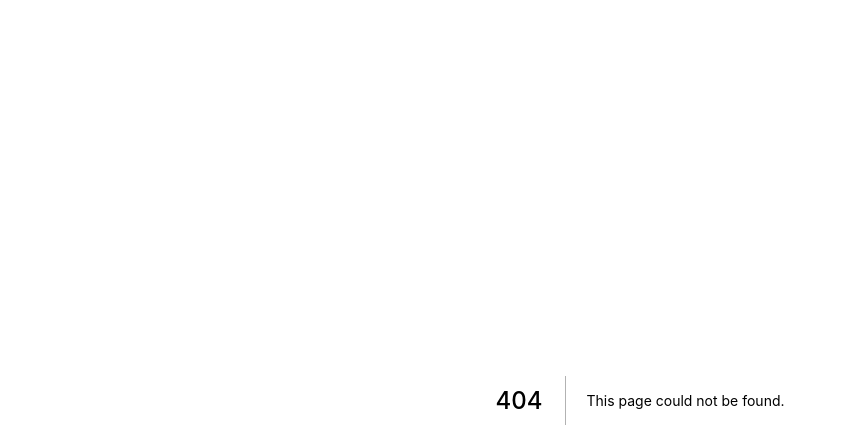
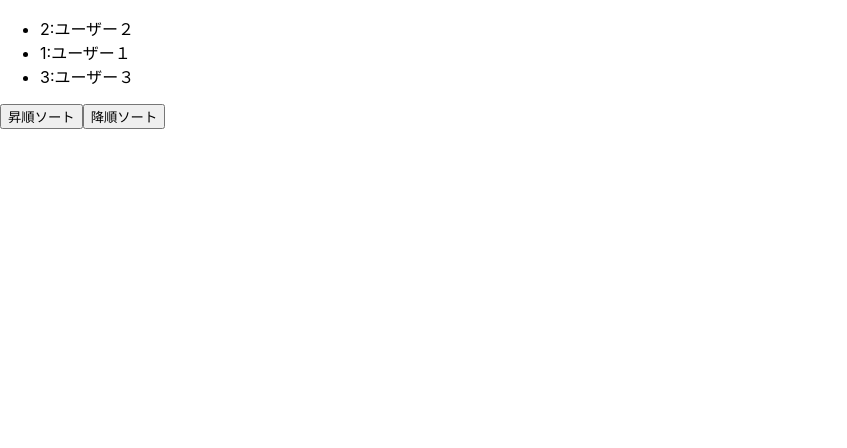
Before and after one commit to masasami/next-sample, a Next.js app: page /component0021 in a window 1280 px wide. Before the commit this address had no page. Shown: the top 448 px of the page, without its empty margins (0-847 px from the left). Built offline with nearby package versions, Linux system fonts and the light colour scheme.

Commit message:
昇順ソート、降順ソート

```diff
--- /dev/null
+++ b/pages/component0021.tsx
@@ -0,0 +1,40 @@
+import { useState } from 'react'
+
+export default function Component() {
+  const [users, setUsers] = useState([
+    { id: 2, name: 'ユーザー２' },
+    { id: 1, name: 'ユーザー１' },
+    { id: 3, name: 'ユーザー３' },
+  ])
+  // 昇順ソート
+  const sortAsc = () => {
+    const sortedUsers = users.sort((user1, user2) => {
+      if (user1.id > user2.id) return 1
+      if (user1.id < user2.id) return -1
+      return 0
+    })
+    setUsers([...sortedUsers])
+  }
+  // 降順ソート
+  const sortDesc = () => {
+    const sortedUsers = users.sort((user1, user2) => {
+      if (user1.id < user2.id) return 1
+      if (user1.id > user2.id) return -1
+      return 0
+    })
+    setUsers([...sortedUsers])
+  }
+  return (
+    <div>
+      <ul>
+        {users.map((user, i) => (
+          <li key={i}>
+            {user.id}:{user.name}
+          </li>
+        ))}
+      </ul>
+      <button onClick={sortAsc}>昇順ソート</button>
+      <button onClick={sortDesc}>降順ソート</button>
+    </div>
+  )
+}
```
